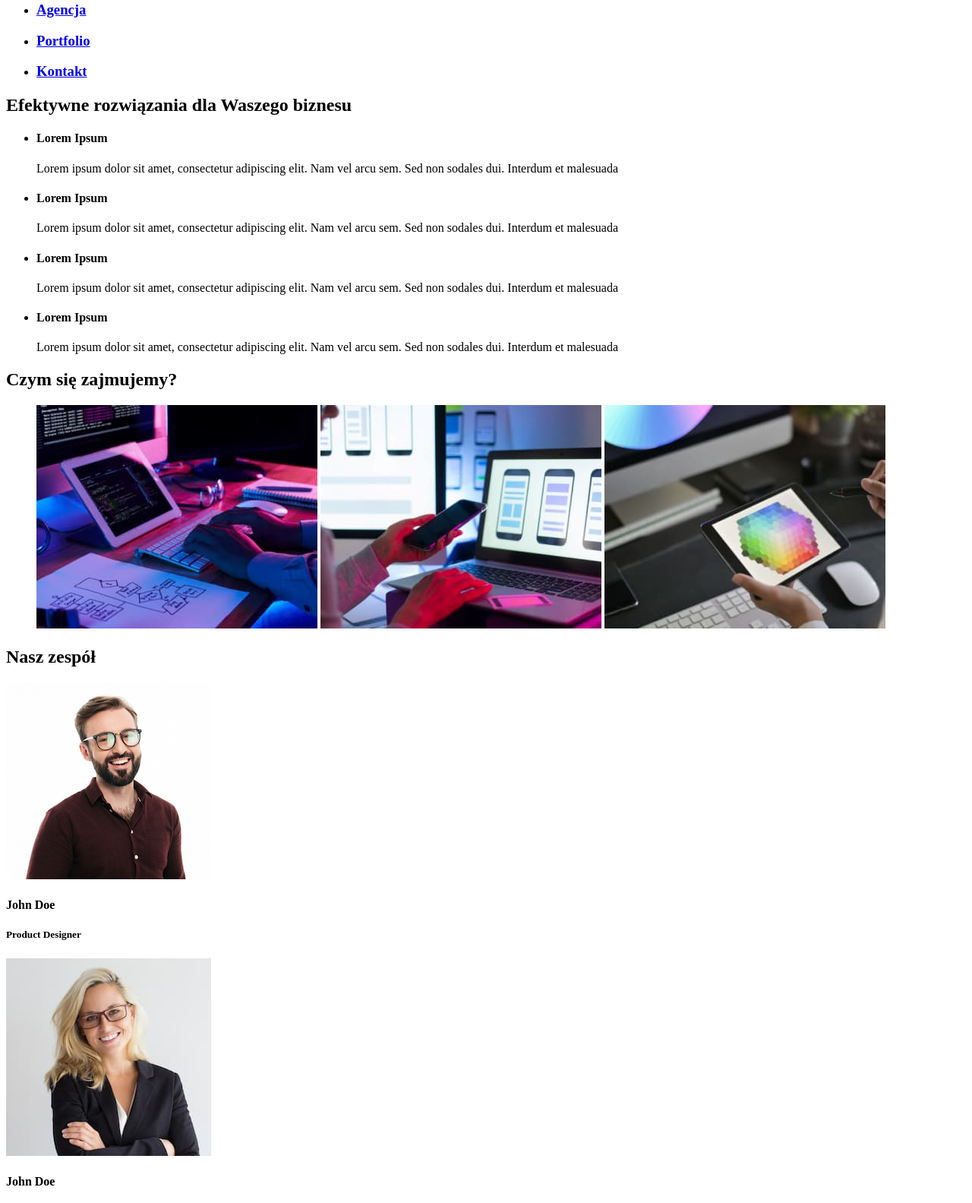
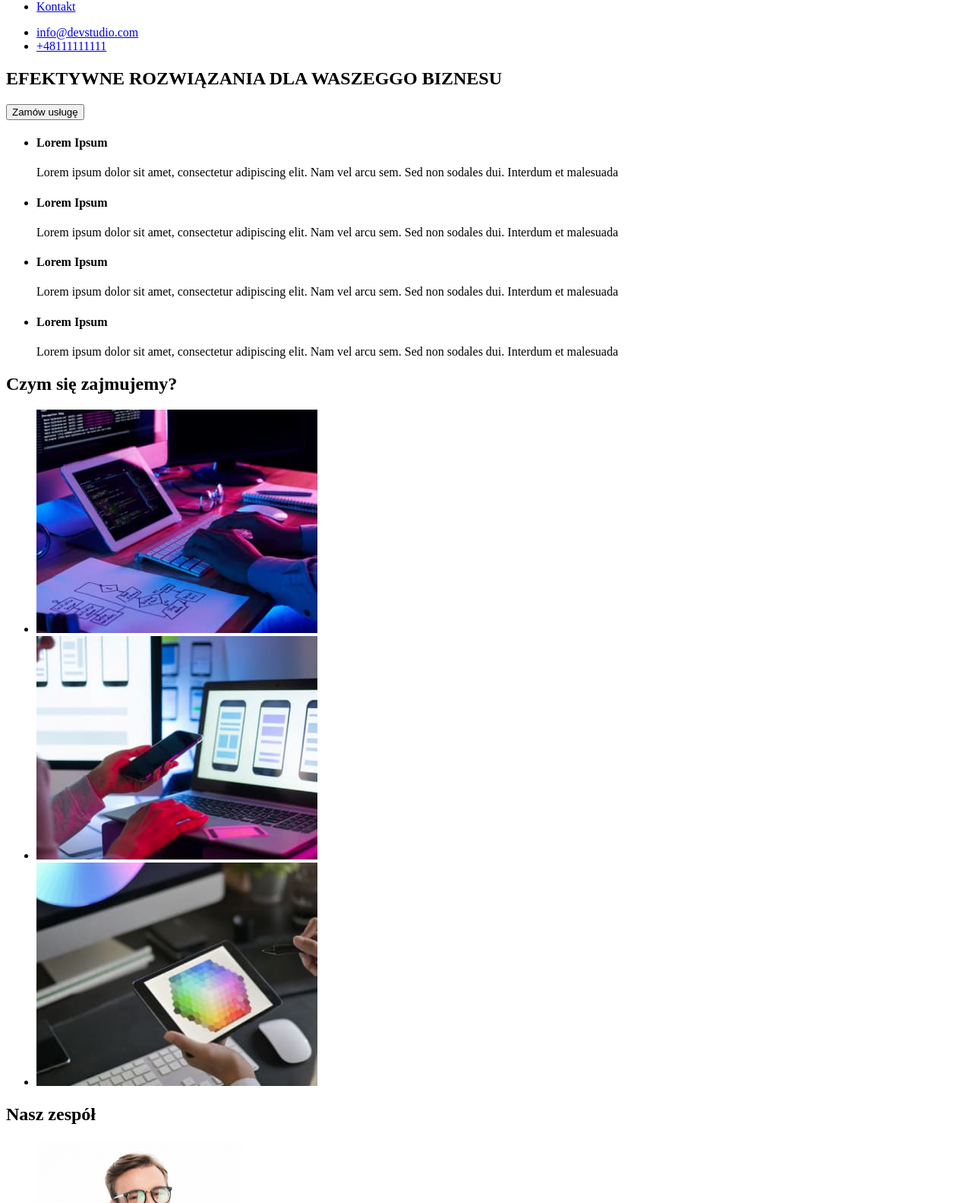
Before and after one commit to Bartoszubi/goit-markup-hw-08, a plain HTML site: page index.html in a window 1280 px wide. Shown: the part 78-1661 px from the top of the page at 76% size. Drawn offline with Linux system fonts and the light colour scheme.

Commit message:
init.homework01

```diff
--- a/index.html
+++ b/index.html
@@ -5,65 +5,137 @@
     <title>WebStudio</title>
   </head>
   <body>
-    <h1>
-      <a href="index.html"><strong>WebStudio</strong></a>
-    </h1>
+    <header>
+      <a href="index.html">WebStudio</a>
       <nav>
         <ul>
           <li>
-          <h3><a href="index.html">Agencja</a></h3>
+            <a href="index.html">Agencja</a>
           </li>
           <li>
-          <h3><a href="index.html">Portfolio</a></h3>
+            <a href="index.html">Portfolio</a>
           </li>
           <li>
-          <h3><a href="index.html">Kontakt</a></h3>
+            <a href="index.html">Kontakt</a>
           </li>
         </ul>
       </nav>
+      <ul>
+        <li>
+          <a href="emailto:info@devstudio.com">info@devstudio.com</a>
+        </li>
+        <li><a href="tel:+45111111111">+48111111111</a></li>
+      </ul>
+    </header>
     <main>
-      <section><h2>Efektywne rozwiązania dla Waszego biznesu</h2></section>
+      <section>
+        <h1>EFEKTYWNE ROZWIĄZANIA DLA WASZEGGO BIZNESU</h1>
+        <button type="button">Zamów usługę</button>
+      </section>
+      <section>
         <ul>
           <li>
             <h4>Lorem Ipsum</h4>
-          Lorem ipsum dolor sit amet, consectetur adipiscing elit. Nam vel arcu
-          sem. Sed non sodales dui. Interdum et malesuada
+            Lorem ipsum dolor sit amet, consectetur adipiscing elit. Nam vel
+            arcu sem. Sed non sodales dui. Interdum et malesuada
           </li>
           <li>
             <h4>Lorem Ipsum</h4>
-          Lorem ipsum dolor sit amet, consectetur adipiscing elit. Nam vel arcu
-          sem. Sed non sodales dui. Interdum et malesuada
+            <p>
+              Lorem ipsum dolor sit amet, consectetur adipiscing elit. Nam vel
+              arcu sem. Sed non sodales dui. Interdum et malesuada
+            </p>
           </li>
           <li>
             <h4>Lorem Ipsum</h4>
-          Lorem ipsum dolor sit amet, consectetur adipiscing elit. Nam vel arcu
-          sem. Sed non sodales dui. Interdum et malesuada
+            <p>
+              Lorem ipsum dolor sit amet, consectetur adipiscing elit. Nam vel
+              arcu sem. Sed non sodales dui. Interdum et malesuada
+            </p>
           </li>
           <li>
             <h4>Lorem Ipsum</h4>
-          Lorem ipsum dolor sit amet, consectetur adipiscing elit. Nam vel arcu
-          sem. Sed non sodales dui. Interdum et malesuada
+            <p>
+              Lorem ipsum dolor sit amet, consectetur adipiscing elit. Nam vel
+              arcu sem. Sed non sodales dui. Interdum et malesuada
+            </p>
           </li>
         </ul>
-      <section><h2>Czym się zajmujemy?</h2></section>
-      <figure>
-        <img src="images/box-a.jpg" alt="computer-image" />
-        <img src="images/box-b.jpg" alt="computer-image" />
-        <img src="images/box-c.jpg" alt="computer-image" />
-      </figure>
-      <section><h2>Nasz zespół</h2></section>
-      <img src="images/img-a.jpg" alt="product-designer" />
-      <h4>John Doe</h4>
-      <h5>Product Designer</h5>
-      <img src="images/img-b.jpg" alt="frontend-developer" />
-      <h4>John Doe</h4>
-      <h5>Frontend Developer</h5>
-      <img src="images/img-c.jpg" alt="marketing" />
-      <h4>John Doe</h4>
-      <h5>Marketing</h5>
-      <img src="images/img-d.jpg" alt="ui-designer" />
-      <h4>John Doe</h4>
-      <h5>UI Designer</h5>
+      </section>
+      <section>
+        <h2>Czym się zajmujemy?</h2>
+        <ul>
+          <li>
+            <img
+              src="images/box-a.jpg"
+              alt="computer-image"
+              width="370"
+              height="294"
+            />
+          </li>
+          <li>
+            <img
+              src="images/box-b.jpg"
+              alt="computer-image"
+              width="370"
+              height="294"
+            />
+          </li>
+          <li>
+            <img
+              src="images/box-c.jpg"
+              alt="computer-image"
+              width="370"
+              height="294"
+            />
+          </li>
+        </ul>
+      </section>
+      <section>
+        <h2>Nasz zespół</h2>
+        <ul>
+          <li>
+            <img
+              src="images/img-a.jpg"
+              alt="product-designer"
+              width="270"
+              height="260"
+            />
+            <h3>John Doe</h3>
+            <p>Product Designer</p>
+          </li>
+          <li>
+            <img
+              src="images/img-b.jpg"
+              alt="frontend-developer"
+              width="270"
+              height="260"
+            />
+            <h3>John Doe</h3>
+            <p>Frontend Developer</p>
+          </li>
+          <li>
+            <img
+              src="images/img-c.jpg"
+              alt="marketing"
+              width="270"
+              height="260"
+            />
+            <h3>John Doe</h3>
+            <p>Marketing</p>
+          </li>
+          <li>
+            <img
+              src="images/img-d.jpg"
+              alt="ui-designer"
+              width="270"
+              height="260"
+            />
+            <h3>John Doe</h3>
+            <p>UI Designer</p>
+          </li>
+        </ul>
+      </section>
     </main>
     <footer>
       <a href="index.html">Webstudio</a>
```
Also changed, not shown: images/Button.jpg (added). Lines whose indentation alone changed are shown as unchanged.
